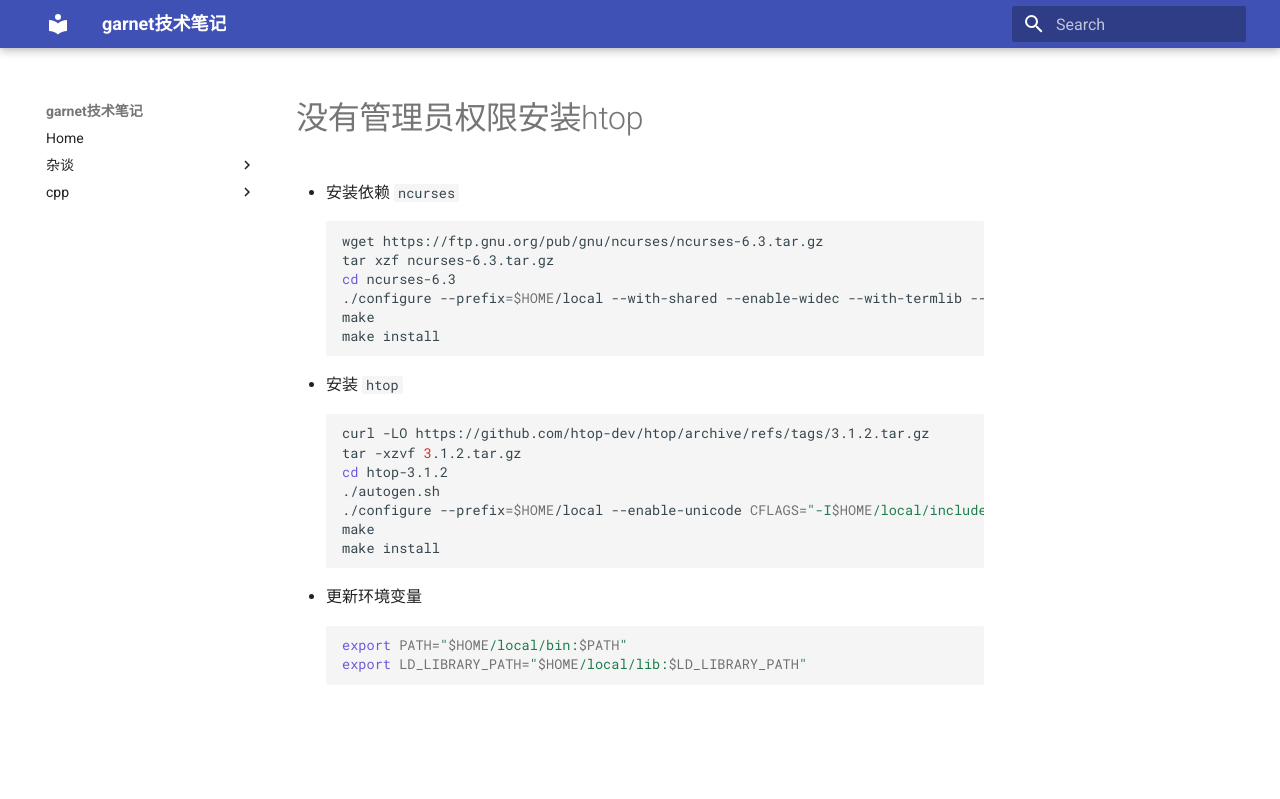
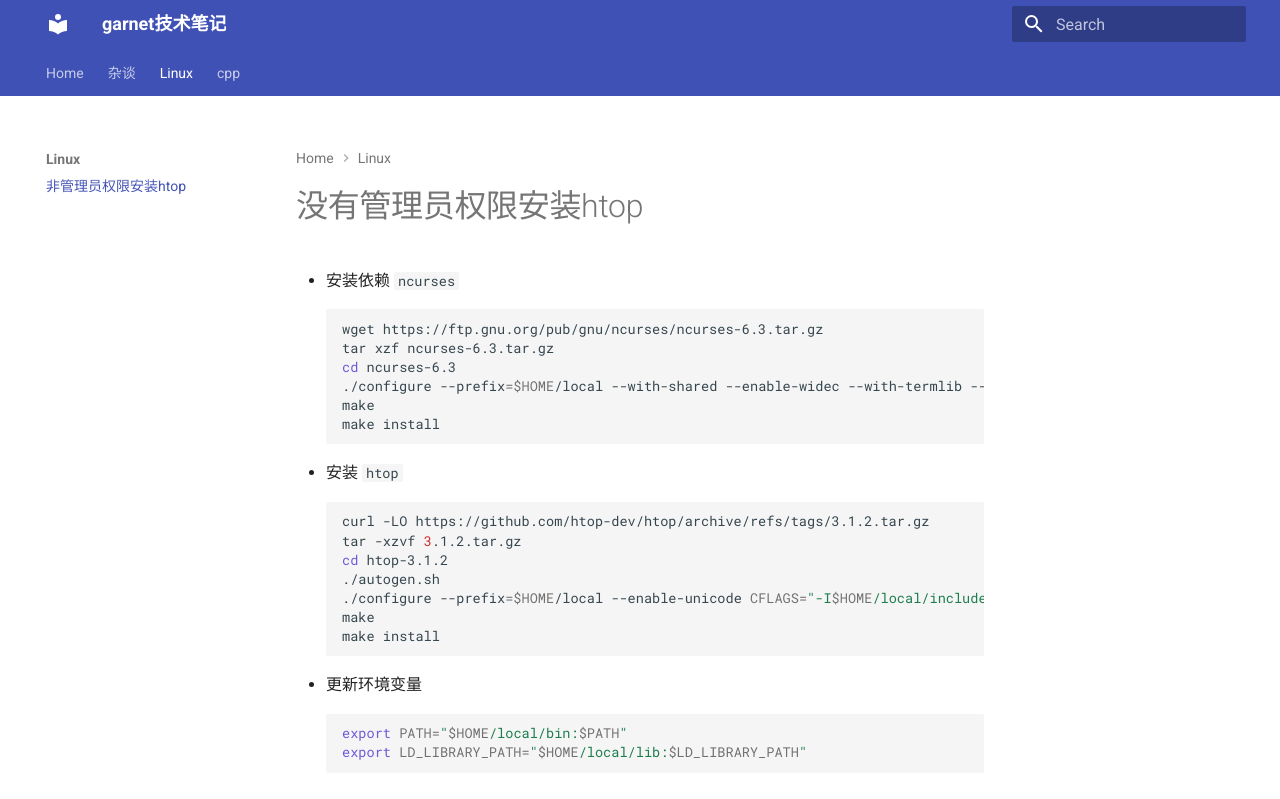
Before and after one commit to ymma98/technotes, an MkDocs documentation site: the page built from docs/Linux/非管理员权限安装htop.md, in a window 1280 px wide. Shown: the top 799 px of the page. Built offline with MkDocs 1.6.1 and Material for MkDocs 9.7.7, drawn with Linux system fonts in a browser that asks for light colours.

Commit message:
Update mkdocs.yml

```diff
--- a/mkdocs.yml
+++ b/mkdocs.yml
@@ -3,6 +3,8 @@ nav:
   - Home: index.md
   - 杂谈:
       - 快速搭建技术博客: 杂谈/快速搭建技术博客.md
+  - Linux:
+      - 非管理员权限安装htop: Linux/非管理员权限安装htop.md
   - cpp:
      - 基本概念_基础类型_操作符: cpp/基本概念_基础类型_操作符.md
      - 基本概念_enum_struct_控制流: cpp/基本概念_enum_struct_控制流.md
@@ -41,6 +43,7 @@ theme:
     - navigation.instant
     - navigation.path       # 在文档顶部也显示当前文档的
     - navigation.top
+    - navigation.tabs
     - palette.switcher      # 主题色切换
     - search.suggest        # 搜索建议
     - search.highlight      # 搜索关键词高亮
```
